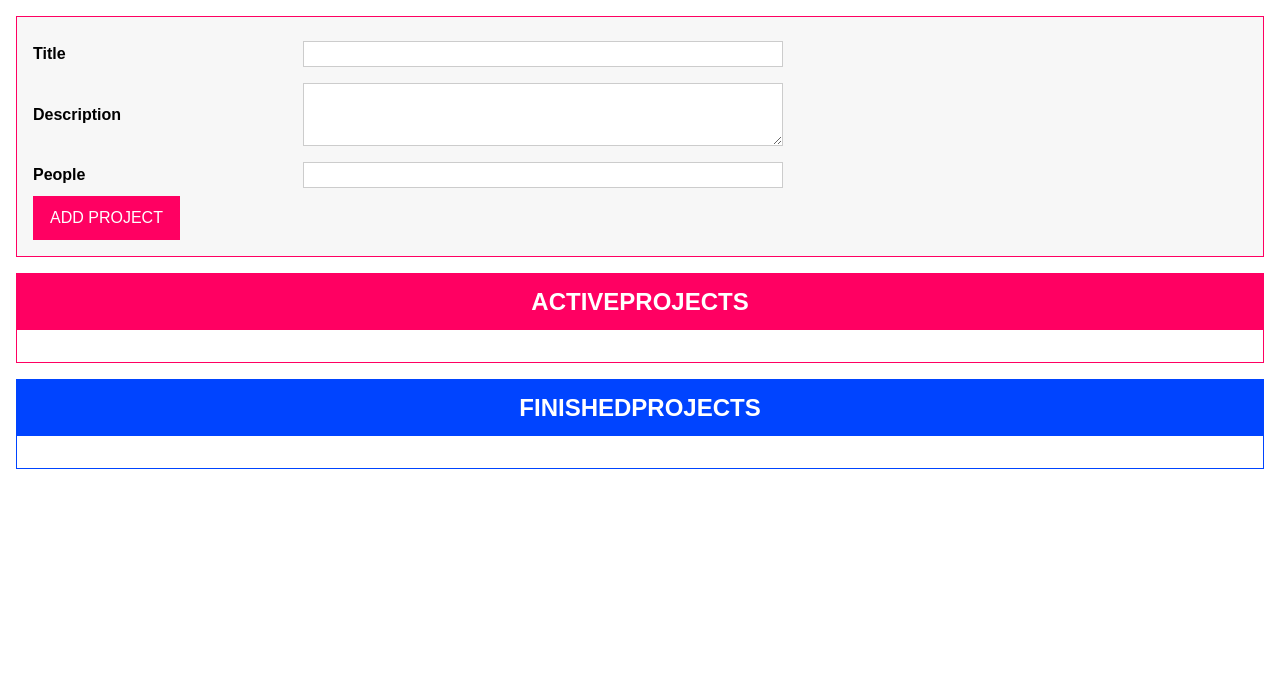
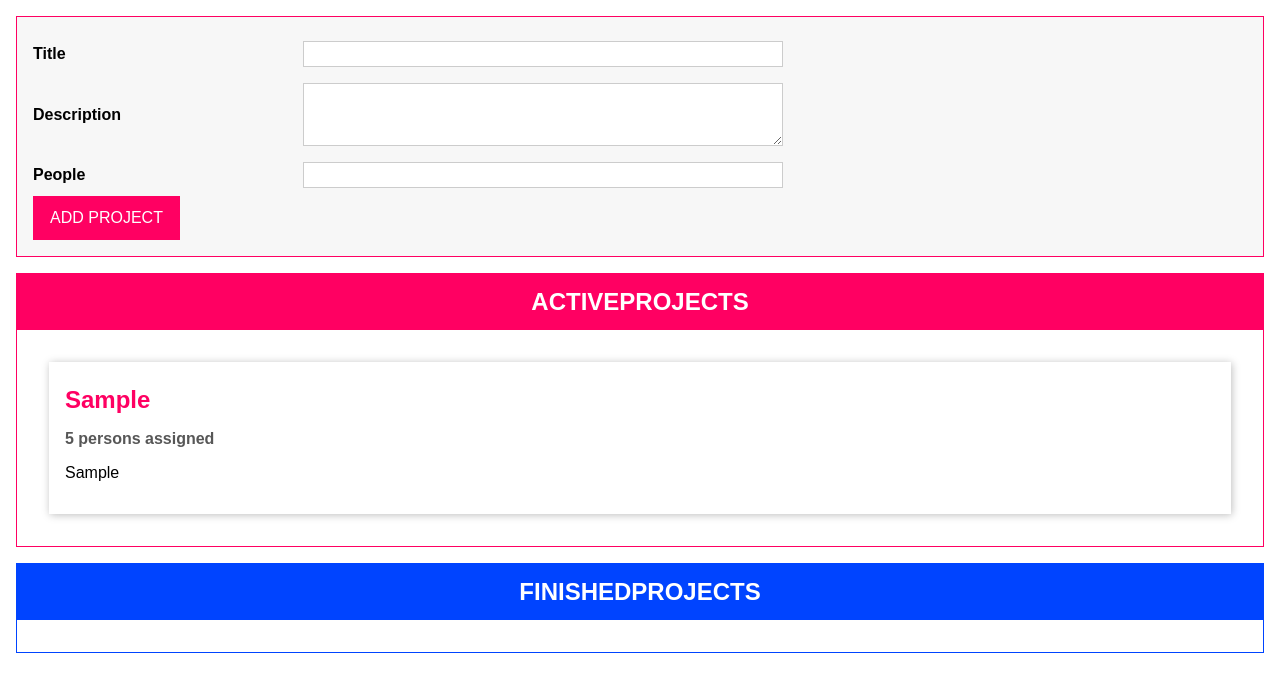
Before and after one commit to ZackInfosbd/TS-Drag-Drop-Demo, a website with bundled scripts: page index.html in a window 1280 px wide. Both pictures are taken after typing "Sample", "Sample", "5" into the empty fields and a click on the button "ADD PROJECT". Built offline with nearby package versions, Linux system fonts and the light colour scheme.

Commit message:
Project semi-finished

```diff
--- a/app.css
+++ b/app.css
@@ -102,6 +102,7 @@ button:active {
   box-shadow: 1px 1px 8px rgba(0, 0, 0, 0.26);
   padding: 1rem;
   margin: 1rem;
+  background: white;
 }
 
 .projects li h2 {
--- a/index.html
+++ b/index.html
@@ -28,7 +28,11 @@
       </form>
     </template>
     <template id="single-project">
-      <li></li>
+      <li draggable="true">
+        <h2></h2>
+        <h3></h3>
+        <p></p>
+      </li>
     </template>
     <template id="project-list">
       <section class="projects">
--- a/src/app.ts
+++ b/src/app.ts
@@ -1,3 +1,88 @@
+// Drag&Drop Interfaces to force some classes to implement certain methods
+interface Draggable {
+  dragStartHandler(event: DragEvent): void;
+  dragEndHandler(event: DragEvent): void;
+}
+
+interface DragTarget {
+  dragOverHandler(event: DragEvent): void;
+  dropHandler(event: DragEvent): void;
+  dragLeaveHandler(event: DragEvent): void;
+}
+
+// Project Type
+enum Status {
+  ACTIVE,
+  FINISHED,
+}
+
+class Project {
+  constructor(
+    public id: string,
+    public title: string,
+    public description: string,
+    public people: number,
+    public status: Status
+  ) {}
+}
+
+// Project State Management Class
+type Listener<T> = (items: T[]) => void;
+
+class State<T> {
+  protected listeners: Listener<T>[] = [];
+
+  addListener(listenerFn: Listener<T>) {
+    this.listeners.push(listenerFn);
+  }
+}
+
+class ProjectState extends State<Project> {
+  private projects: Project[] = [];
+  private static instance: ProjectState;
+
+  private constructor() {
+    super();
+  }
+
+  static getInstance() {
+    if (this.instance) {
+      return this.instance;
+    } else {
+      this.instance = new ProjectState();
+      return this.instance;
+    }
+  }
+
+  addProject(title: string, description: string, numOfPeople: number) {
+    const newProject = new Project(
+      Math.random().toString(),
+      title,
+      description,
+      numOfPeople,
+      Status.ACTIVE
+    );
+    this.projects.push(newProject);
+    this.updateListeners();
+  }
+
+  moveProject(projectId: string, newStatus: Status) {
+    const project = this.projects.find((proj) => proj.id === projectId);
+    if (project && project.status !== newStatus) {
+      project.status = newStatus;
+      this.updateListeners();
+    }
+  }
+
+  private updateListeners() {
+    for (const listenerFn of this.listeners) {
+      listenerFn(this.projects.slice());
+    }
+  }
+}
+
+const projectState = ProjectState.getInstance();
+
 // Inputs Validation
 interface Validatable {
   value: string | number;
@@ -10,29 +95,23 @@ interface Validatable {
 
 function validate(validatableInput: Validatable) {
   let isValid = true;
-
   if (validatableInput.required) {
     isValid = isValid && validatableInput.value.toString().trim().length !== 0;
   }
-
   if (
     validatableInput.minLength != null &&
     typeof validatableInput.value === 'string'
   ) {
     isValid =
-      isValid &&
-      validatableInput.value.trim().length >= validatableInput.minLength;
+      isValid && validatableInput.value.length >= validatableInput.minLength;
   }
-
   if (
     validatableInput.maxLength != null &&
     typeof validatableInput.value === 'string'
   ) {
     isValid =
-      isValid &&
-      validatableInput.value.trim().length <= validatableInput.maxLength;
+      isValid && validatableInput.value.length <= validatableInput.maxLength;
   }
-
   if (
     validatableInput.min != null &&
     typeof validatableInput.value === 'number'
@@ -45,7 +124,6 @@ function validate(validatableInput: Validatable) {
   ) {
     isValid = isValid && validatableInput.value <= validatableInput.max;
   }
-
   return isValid;
 }
 
@@ -62,61 +140,171 @@ function AutoBind(_: any, __: string, descriptor: PropertyDescriptor) {
   return adjustedDecriptor;
 }
 
-// ProjectList Class
+// Component Base Class
 
-class ProjectList {
+abstract class Component<T extends HTMLElement, U extends HTMLElement> {
   templateElement: HTMLTemplateElement;
-  hostElement: HTMLDivElement;
-  element: HTMLElement;
-  constructor(private type: 'active' | 'finished') {
+  hostElement: T;
+  element: U;
+
+  constructor(
+    templateId: string,
+    hostElementId: string,
+    insertAtStart: boolean,
+    newElementId?: string
+  ) {
     this.templateElement = document.getElementById(
-      'project-list'
+      templateId
     )! as HTMLTemplateElement;
-    this.hostElement = document.getElementById('app')! as HTMLDivElement;
+    this.hostElement = document.getElementById(hostElementId)! as T;
     const importedNode = document.importNode(
       this.templateElement.content,
       true
     );
-    this.element = importedNode.firstElementChild as HTMLElement;
-    this.element.id = `${this.type}-projects`;
+    this.element = importedNode.firstElementChild as U;
+    if (newElementId) {
+      this.element.id = newElementId;
+    }
+    this.attach(insertAtStart);
+  }
 
-    this.attach();
+  private attach(insertBeginning: boolean) {
+    this.hostElement.insertAdjacentElement(
+      insertBeginning ? 'afterbegin' : 'beforeend',
+      this.element
+    );
+  }
+
+  abstract configure(): void;
+  abstract renderContent(): void;
+}
+
+// ProjectItem Class
+class ProjectItem
+  extends Component<HTMLUListElement, HTMLLIElement>
+  implements Draggable
+{
+  private project: Project;
+
+  get persons() {
+    if (this.project.people === 1) {
+      return '1 person';
+    } else {
+      return `${this.project.people} persons`;
+    }
+  }
+
+  constructor(hostId: string, proj: Project) {
+    super('single-project', hostId, false, proj.id);
+    this.project = proj;
+    this.configure();
     this.renderContent();
   }
 
-  private renderContent() {
+  @AutoBind
+  dragStartHandler(event: DragEvent): void {
+    event.dataTransfer!.setData('text/plain', this.project.id);
+    event.dataTransfer!.effectAllowed = 'move';
+  }
+
+  dragEndHandler(_: DragEvent): void {
+    console.log('DragEnd');
+  }
+
+  configure(): void {
+    this.element.addEventListener('dragstart', this.dragStartHandler);
+    this.element.addEventListener('dragstart', this.dragEndHandler);
+  }
+
+  renderContent(): void {
+    this.element.querySelector('h2')!.textContent = this.project.title;
+    this.element.querySelector('h3')!.textContent = this.persons + ' assigned';
+    this.element.querySelector('p')!.textContent = this.project.description;
+  }
+}
+
+// ProjectList Class
+class ProjectList
+  extends Component<HTMLDivElement, HTMLElement>
+  implements DragTarget
+{
+  assignedProjects: Project[];
+
+  constructor(private type: 'active' | 'finished') {
+    super('project-list', 'app', false, `${type}-projects`);
+    this.assignedProjects = [];
+    this.configure();
+    this.renderContent();
+  }
+
+  @AutoBind
+  dragOverHandler(event: DragEvent): void {
+    if (event.dataTransfer && event.dataTransfer.types[0] === 'text/plain') {
+      event.preventDefault();
+      const listEl = this.element.querySelector('ul')!;
+      listEl.classList.add('droppable');
+    }
+  }
+  @AutoBind
+  dropHandler(event: DragEvent): void {
+    const projId = event.dataTransfer!.getData('text/plain');
+    projectState.moveProject(
+      projId,
+      this.type === 'active' ? Status.ACTIVE : Status.FINISHED
+    );
+  }
+
+  @AutoBind
+  dragLeaveHandler(_: DragEvent): void {
+    const listEl = this.element.querySelector('ul')!;
+    listEl.classList.remove('droppable');
+  }
+
+  configure(): void {
+    this.element.addEventListener('dragover', this.dragOverHandler);
+    this.element.addEventListener('dragleave', this.dragLeaveHandler);
+    this.element.addEventListener('drop', this.dropHandler);
+
+    projectState.addListener((projects: Project[]) => {
+      const relevantProjects = projects.filter((project) => {
+        if (this.type === 'active') {
+          return project.status === Status.ACTIVE;
+        } else {
+          return project.status === Status.FINISHED;
+        }
+      });
+      this.assignedProjects = relevantProjects;
+      this.renderProjects();
+    });
+  }
+
+  renderContent() {
     const listId = `${this.type}-projects-list`;
     this.element.querySelector('ul')!.id = listId;
     this.element.querySelector('h2')!.textContent =
       this.type.toUpperCase() + 'PROJECTS';
   }
 
-  private attach() {
-    this.hostElement.insertAdjacentElement('beforeend', this.element);
+  private renderProjects() {
+    const listEl = document.getElementById(
+      `${this.type}-projects-list`
+    )! as HTMLUListElement;
+    listEl.innerHTML = '';
+    for (const projItems of this.assignedProjects) {
+      new ProjectItem(this.element.querySelector('ul')!.id, projItems);
+    }
   }
 }
 
 // ProjectInput Class
-class ProjectInput {
-  templateElement: HTMLTemplateElement;
-  hostElement: HTMLDivElement;
-  element: HTMLFormElement;
+class ProjectInput extends Component<HTMLDivElement, HTMLFormElement> {
   titleInputElement: HTMLInputElement;
   descriptionInputElement: HTMLInputElement;
   peopleInputElement: HTMLInputElement;
 
   constructor() {
-    this.templateElement = document.getElementById(
-      'project-input'
-    )! as HTMLTemplateElement;
-    this.hostElement = document.getElementById('app')! as HTMLDivElement;
+    super('project-input', 'app', true, 'user-input');
 
-    const importedNode = document.importNode(
-      this.templateElement.content,
-      true
-    );
-    this.element = importedNode.firstElementChild as HTMLFormElement;
-    this.element.id = 'user-input';
     this.titleInputElement = this.element.querySelector(
       '#title'
     ) as HTMLInputElement;
@@ -127,8 +315,13 @@ class ProjectInput {
       '#people'
     ) as HTMLInputElement;
     this.configure();
-    this.attach();
   }
+
+  configure() {
+    this.element.addEventListener('submit', this.submitHandler);
+  }
+
+  renderContent(): void {}
 
   private gatherUserInput(): [string, string, number] | void {
     const enteredTitle = this.titleInputElement.value;
@@ -178,17 +371,9 @@ class ProjectInput {
 
     if (Array.isArray(userInput)) {
       const [title, description, people] = userInput;
-      console.log(title, description, people);
+      projectState.addProject(title, description, people);
       this.clearInputs();
     }
-  }
-
-  private configure() {
-    this.element.addEventListener('submit', this.submitHandler);
-  }
-
-  private attach() {
-    this.hostElement.insertAdjacentElement('afterbegin', this.element);
   }
 }
 
```
